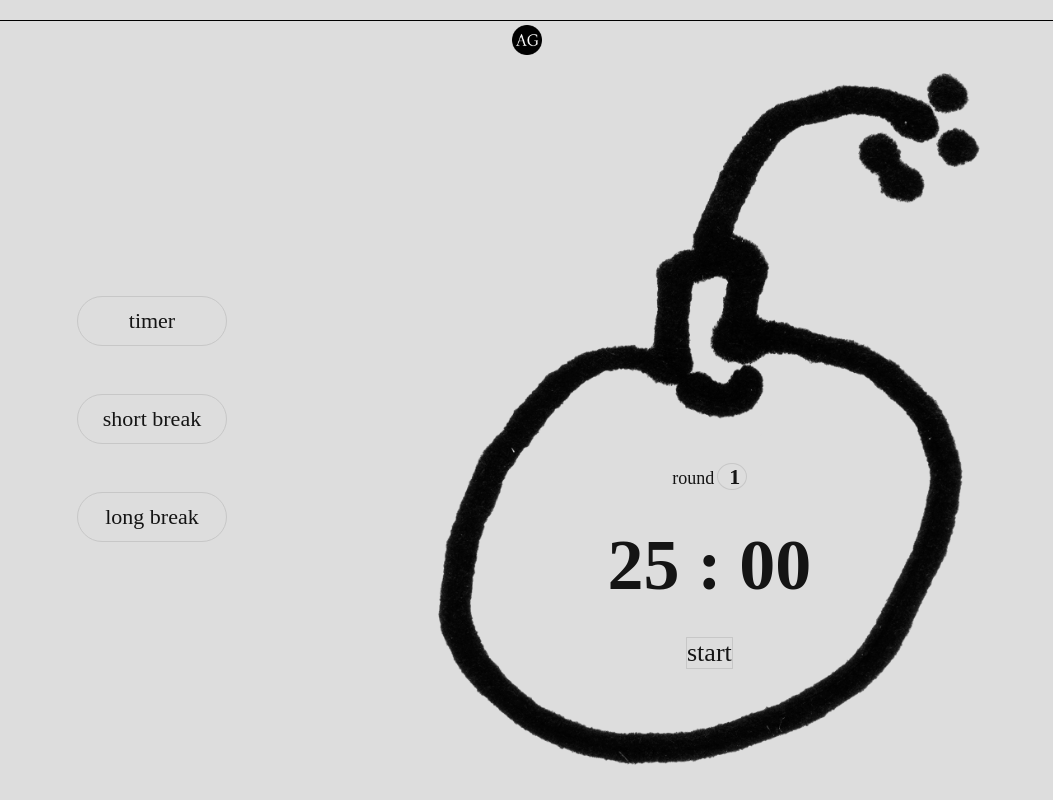
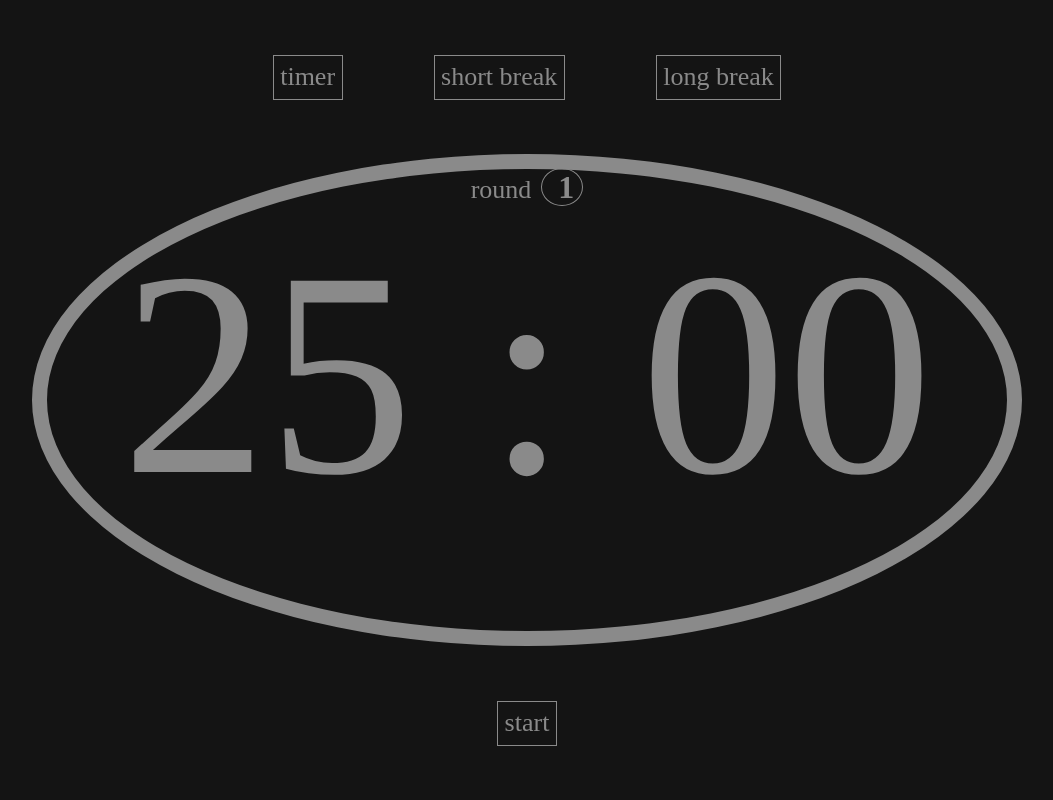
Before and after one commit to anacatarinafg/pomodoro, a plain HTML site: page index.html in a window 1280 px wide. Shown: the whole page, without its empty margins (113-1166 px from the left). Drawn offline with Linux system fonts and the light colour scheme; a web font is replaced by a local one.

Commit message:
new visual

```diff
--- a/index.html
+++ b/index.html
@@ -5,15 +5,11 @@
     <meta charset="UTF-8">
     <meta name="viewport" content="width=device-width, initial-scale=1.0">
     <link rel="stylesheet" href="./style.css">
+    <link rel="shortcut icon" href="./assets/ana-goncalves.png" type="image/x-icon">
     <title>Pomodoro timer</title>
 </head>
 
 <body>
-    <header>
-        <nav class="navbar">
-            <img src="./assets/ana-goncalves.png" alt="ana-catarina-logo" class="navbar__image">
-        </nav>
-    </header>
     <main>
         <section class="pomodoro__buttons">
             <div class="pomodoro__buttonsBox">
@@ -23,8 +19,12 @@
             </div>
         </section>
         <section class="pomodoro__watch">
-            <p class="watch__round">round<span> 1</span></p>
-            <h1 class="watch__time">25 : 00</h1>
+            <div class="watch__box">
+                <p class="watch__round">round<span> 1</span></p>
+                <h1 class="watch__time">25 : 00</h1>
+            </div>
+        </section>
+        <section class="pomodoro__start">
             <button class="watch__start">start</button>
         </section>
     </main>
--- a/style.css
+++ b/style.css
@@ -12,8 +12,8 @@ html,
 body {
     width: 100%;
     height: 100vh;
-    background-color: #dddddd;
-    color: #141414;
+    background-color: #141414;
+    color: #8A8A8A;
     overflow: hidden;
     font-family: 'Bona Nova', serif;
 }
@@ -23,103 +23,102 @@ button {
     cursor: pointer;
 }
 
-.navbar {
-    width: 95%;
-    margin: auto;
+main {
+    width: 100vw;
+    height: 100vh;
+    overflow: hidden;
     display: flex;
     align-items: center;
-    justify-content: space-evenly;
-    border-top: 1px solid #000;
-    padding: .25em 0;
-    margin-top: 20px;
+    flex-direction: column;
 }
 
-.navbar__image {
-    width: 30px;
-}
-
-main {
-    width: 95%;
-    height: 90vh;
-    margin: auto;
+.pomodoro__buttons {
+    width: 100vw;
+    height: 200px;
     display: flex;
-    flex-direction: row;
     align-items: center;
     justify-content: center;
 }
 
-.pomodoro__buttons {
-    width: 30%;
+.pomodoro__buttonsBox {
     display: flex;
+    gap: 3.5em;
+    font-size: 26px;
+}
+
+.button__timer,
+.button__short,
+.button__long {
+    border: 1px solid;
+    padding: .25em;
+    transition: 250ms;
+}
+
+.has__state:focus {
+    border: 1px solid #fff;
+    color: #fff;
+}
+
+.active {
+    border: 1px solid #fff;
+    color: #fff;
+}
+
+.pomodoro__watch {
+    width: 990px;
+    height: 550px;
+    border-radius: 50%;
+    display: flex;
+    align-items: center;
+    justify-content: center;
+    border: 15px solid #8A8A8A;
+}
+
+.watch__box {
+    height: 100%;
+    display: flex;
+    justify-content: center;
+    flex-direction: column;
+    text-align: center;
+}
+
+.watch__round,
+.watch__start {
+    font-size: 26px;
+}
+
+.watch__round span {
+    border-radius: 50%;
+    border: 1px solid;
+    padding: 0 .25em;
+    text-align: center;
+    margin-left: 10px;
+    font-weight: 700;
+    font-size: 32px;
+}
+
+.watch__time {
+    font-family: 'Bona Nova';
+    font-weight: 400;
+    font-size: 292px;
+    margin-bottom: 90px;
+}
+
+.pomodoro__start {
+    width: 100vw;
+    height: 200px;
+    display: flex;
+    align-items: center;
     justify-content: center;
 }
 
-.pomodoro__buttonsBox {
-    width: 150px;
-    text-align: center;
-    display: flex;
-    flex-direction: column;
-    gap: 3em;
+.watch__start {
+    padding: .25em;
+    border: 1px solid;
+    transition: 250ms;
 }
 
-.active {
-    background-color: #141414;
-    color: #dddddd;
+.watch__start:hover {
+    color: #141414;
+    background-color: #8A8A8A;
 }
-
-.has__state {
-    text-transform: lowercase;
-    border-radius: 25px;
-    padding: .5em;
-    font-size: 22px;
-    border: 1px solid #c7c7c7;
-}
-
-.pomodoro__watch {
-    width: 70%;
-    width: 750px;
-    height: 700px;
-    background: url(./assets/bomb.png);
-    background-repeat: no-repeat;
-    background-size: contain;
-    background-position: center center;
-    display: flex;
-    align-items: center;
-    justify-content: flex-end;
-    gap: 30px;
-    flex-direction: column;
-}
-
-.watch__round,
-.watch__time,
-.watch__start {
-    text-transform: lowercase;
-    font-size: 18px;
-}
-
-.watch__round {
-    padding: .25em;
-}
-
-.watch__round span {
-    font-weight: 600;
-    font-size: 22px;
-    border-radius: 50%;
-    border: 1px solid #c7c7c7;
-    padding: 0 .25em;
-    margin-left: 3px;
-}
-
-.watch__time {
-    font-size: 72px;
-}
-
-.watch__start {
-    margin-bottom: 100px;
-    font-size: 26px;
-    border: 1px solid #c7c7c7;
-    transition: 250ms;
-}
-.watch__start:hover {
-    background-color: #c7c7c7;
-}
```
